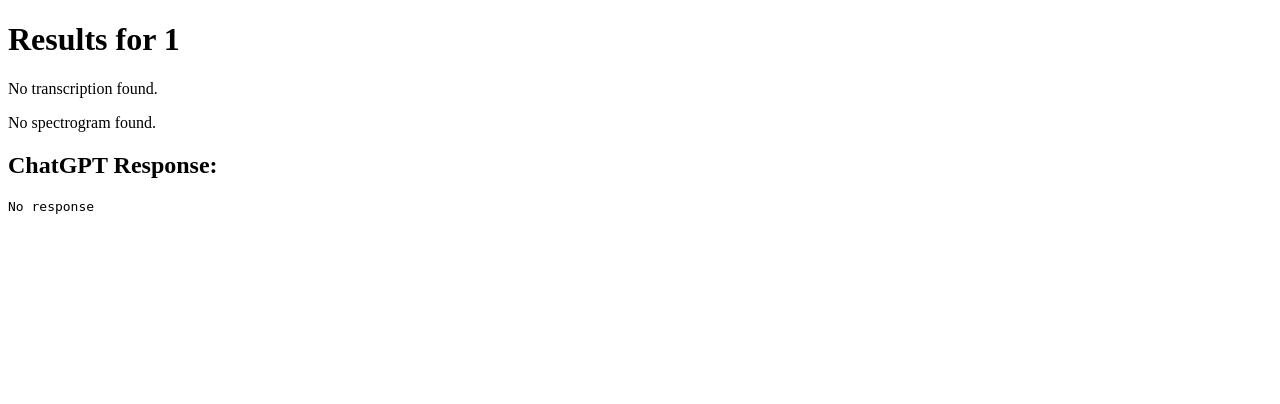
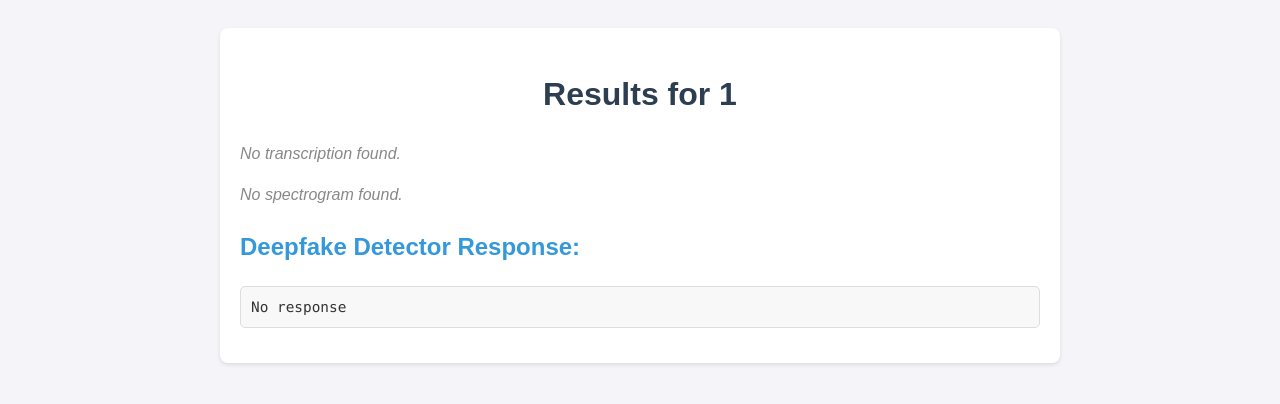
Before and after one commit to eggh234/Fall-2024-Practicum, a Flask app: page /results/1 in a window 1280 px wide. Shown: the top 404 px of the page. Run offline with Flask 3, Linux system fonts and the light colour scheme.

Commit message:
updated looks working on displaying png

```diff
--- a/Python Code/Website/templates/results.html
+++ b/Python Code/Website/templates/results.html
@@ -4,28 +4,83 @@
     <meta charset="UTF-8" />
     <meta name="viewport" content="width=device-width, initial-scale=1.0" />
     <title>Results for {{ filename }}</title>
+    <style>
+      body {
+        font-family: Arial, sans-serif;
+        background-color: #f4f4f9;
+        color: #333;
+        line-height: 1.6;
+        padding: 20px;
+      }
+      .container {
+        max-width: 800px;
+        margin: 0 auto;
+        padding: 20px;
+        background-color: #fff;
+        border-radius: 8px;
+        box-shadow: 0 2px 4px rgba(0, 0, 0, 0.1);
+      }
+      h1 {
+        color: #2c3e50;
+        text-align: center;
+        margin-bottom: 20px;
+      }
+      h2 {
+        color: #3498db;
+        margin-top: 20px;
+      }
+      p {
+        font-size: 1rem;
+        color: #555;
+      }
+      pre {
+        background-color: #f8f8f8;
+        padding: 10px;
+        border-radius: 5px;
+        border: 1px solid #ddd;
+        white-space: pre-wrap;
+        word-wrap: break-word;
+        font-family: Consolas, "Courier New", monospace;
+        font-size: 0.9rem;
+        line-height: 1.4;
+      }
+      img {
+        display: block;
+        max-width: 100%;
+        height: auto;
+        margin: 10px auto;
+        border: 1px solid #ddd;
+        border-radius: 8px;
+      }
+      .no-data {
+        font-style: italic;
+        color: #888;
+      }
+    </style>
   </head>
   <body>
+    <div class="container">
       <h1>Results for {{ filename }}</h1>
 
       {% if transcription %}
       <h2>Transcription:</h2>
       <pre>{{ transcription }}</pre>
       {% else %}
-    <p>No transcription found.</p>
+      <p class="no-data">No transcription found.</p>
       {% endif %} {% if spectrogram_image_url %}
       <h2>Spectrogram:</h2>
       <img
-      src="{{ spectrogram_image_url }}"
+        src="{{ url_for('static', filename='spectograms/' + filename + '-spectogram.png') }}"
         alt="Spectrogram for {{ filename }}"
       />
       {% else %}
-    <p>No spectrogram found.</p>
+      <p class="no-data">No spectrogram found.</p>
       {% endif %} {% if chatgpt_output %}
-    <h2>ChatGPT Response:</h2>
+      <h2>Deepfake Detector Response:</h2>
       <pre>{{ chatgpt_output }}</pre>
       {% else %}
-    <p>No ChatGPT response found.</p>
+      <p class="no-data">No detector response found.</p>
       {% endif %}
+    </div>
   </body>
 </html>
```
Lines whose indentation alone changed are shown as unchanged.
